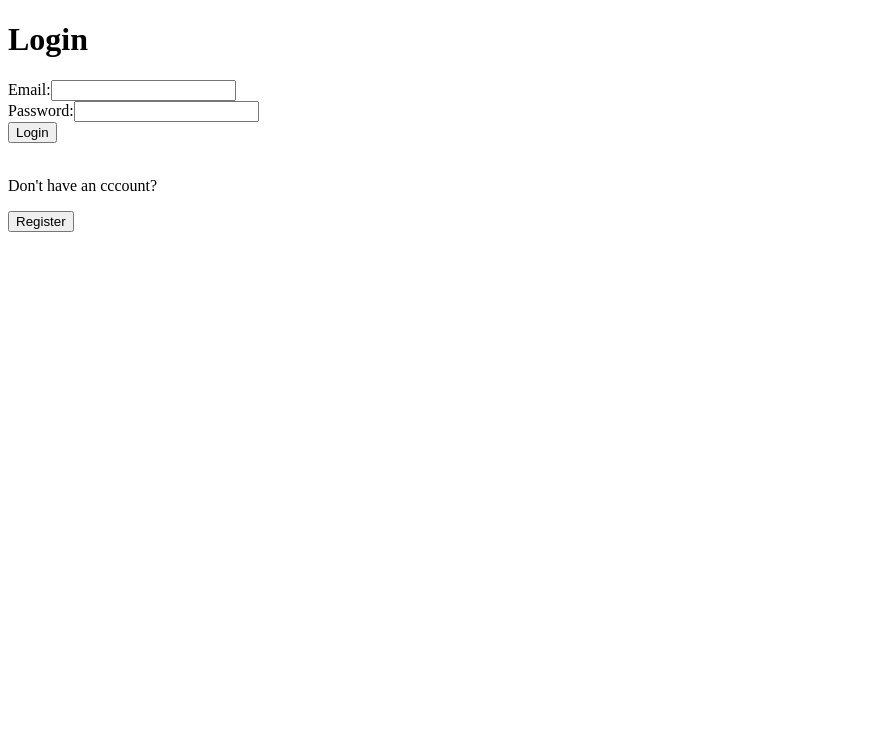
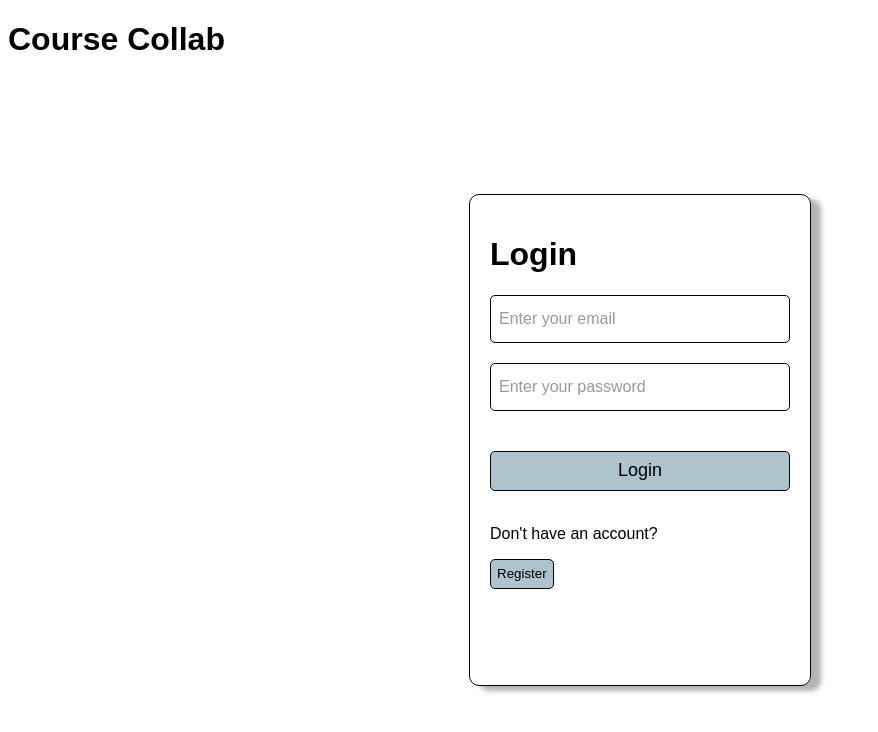
Before and after one commit to micah-eL/course-collab, an Angular app: page /login in a window 1280 px wide. Shown: the top 732 px of the page, without its empty margins (0-878 px from the left). Built offline with nearby package versions, Linux system fonts and the light colour scheme.

Commit message:
Changes made: - added css styling to login/register page

```diff
--- a/angular.json
+++ b/angular.json
@@ -94,5 +94,8 @@
                 }
             }
         }
+    },
+    "cli": {
+      "analytics": false
     }
 }
--- a/src/app/components/login/login.component.css
+++ b/src/app/components/login/login.component.css
@@ -0,0 +1,62 @@
+.container {
+    display: flex;
+    justify-content: center;
+    align-items: center;
+    height: 90vh;
+    font-family: Arial, Helvetica, sans-serif;
+}
+
+header{
+    font-family: Arial, Helvetica, sans-serif;
+}
+
+.content {
+    border: 1px solid #000000;
+    border-radius: 10px;
+    padding: 20px;
+    width: 300px;
+    height: 450px;
+    box-shadow: 10px 5px 5px rgba(0, 0, 0, 0.3); /* Light gray shadow */
+}
+
+.form {
+    width: 100%;
+}
+
+.inputs {
+    margin-bottom: 20px;
+    border: 1px solid #000000;
+    border-radius: 5px;
+    padding: 8px;
+    width: 94%;
+    height: 30px;
+    font-size: 18px;
+}
+
+input::placeholder {
+    color: #999;
+    font-size: medium;
+}
+
+#login {
+    width: 100%;
+    height: 40px;
+    font-size: 18px;
+    border: 1px solid #000000;
+    border-radius: 5px;
+    text-align: center;
+    margin-top: 20px;
+    background-color: #ADC4CE;
+}
+button {
+    background-color: #ADC4CE;
+    border: 1px solid #000000;
+    border-radius: 5px;
+    height: 30px;
+}
+#login:hover {
+    background-color: #8C9DA6;
+}
+button:hover {
+    background-color: #8C9DA6;
+}
--- a/src/app/components/login/login.component.html
+++ b/src/app/components/login/login.component.html
@@ -1,38 +1,41 @@
-<div *ngIf="showLoginPage; else registerPage">
+<header>
+    <h1>Course Collab</h1>
+</header>
+<div *ngIf="showLoginPage; else registerPage" class="container">
+    <div class="content">
         <h1>Login</h1>
-    <form (submit)="login()">
+        <form (submit)="login()" class="form">
             <div>
-            <label for="email">Email:</label>
-            <input type="text" name="email" [(ngModel)]="email">
+                <input type="text" name="email" [(ngModel)]="email" placeholder="Enter your email" class="inputs">
             </div>
             <div>
-            <label for="password">Password:</label>
-            <input type="password" name="password" [(ngModel)]="password">
+                <input type="password" name="password" [(ngModel)]="password" placeholder="Enter your password" class="inputs">
             </div>
             <div>
-            <input type="submit" value="Login">
+                <input type="submit" value="Login" id="login">
             </div>
         </form>
-
         <br>
-    <p>Don't have an cccount?</p>
+        <p>Don't have an account?</p>
         <button (click)="togglePageMode()">Register</button>
+    </div>
 </div>
 
 <ng-template #registerPage>
+    <div class="container">
+        <div class="content">
+            <h1>Register</h1>
+            <form (submit)="register()" class="form">
                 <div>
-        <form (submit)="register()">
-            <div>
-                <label for="email">Email:</label>
-                <input type="text" name="email" [(ngModel)]="email">
+                    <input type="text" name="email" [(ngModel)]="email" placeholder="Enter your email" class="inputs">
                 </div>
                 <div>
-                <label for="password">Password:</label>
-                <input type="password" name="password" [(ngModel)]="password">
+                    <input type="password" name="password" [(ngModel)]="password" placeholder="Enter your password" class="inputs">
                 </div>
                 <div>
-                <input type="submit" value="Register">
+                    <input type="submit" value="Register" id="login">
                 </div>
             </form>
         </div>
+    </div>
 </ng-template>
```
Also changed, not shown: 1 other file (tests, documents, lock files or other folders). Lines whose indentation alone changed are shown as unchanged.
